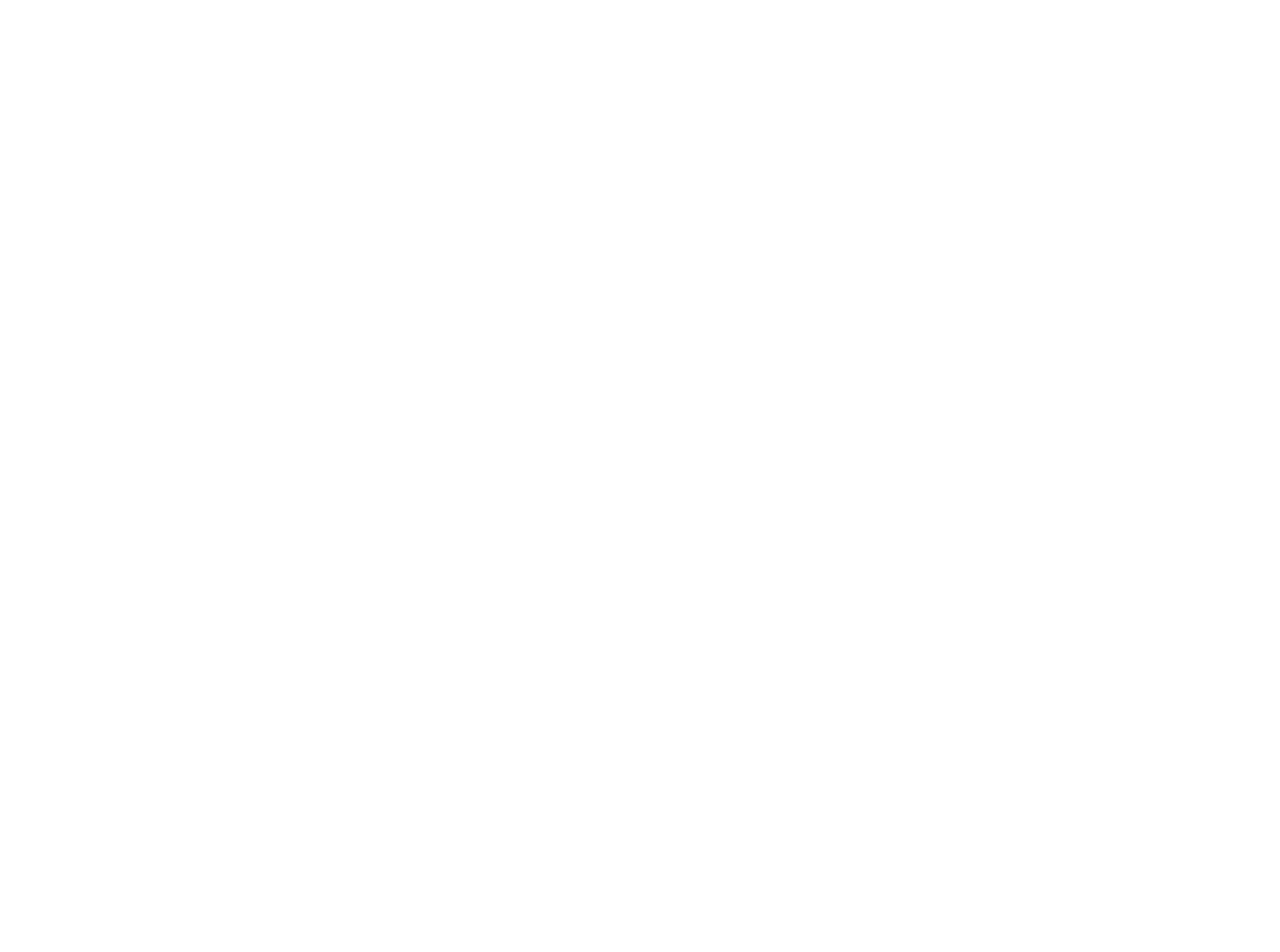
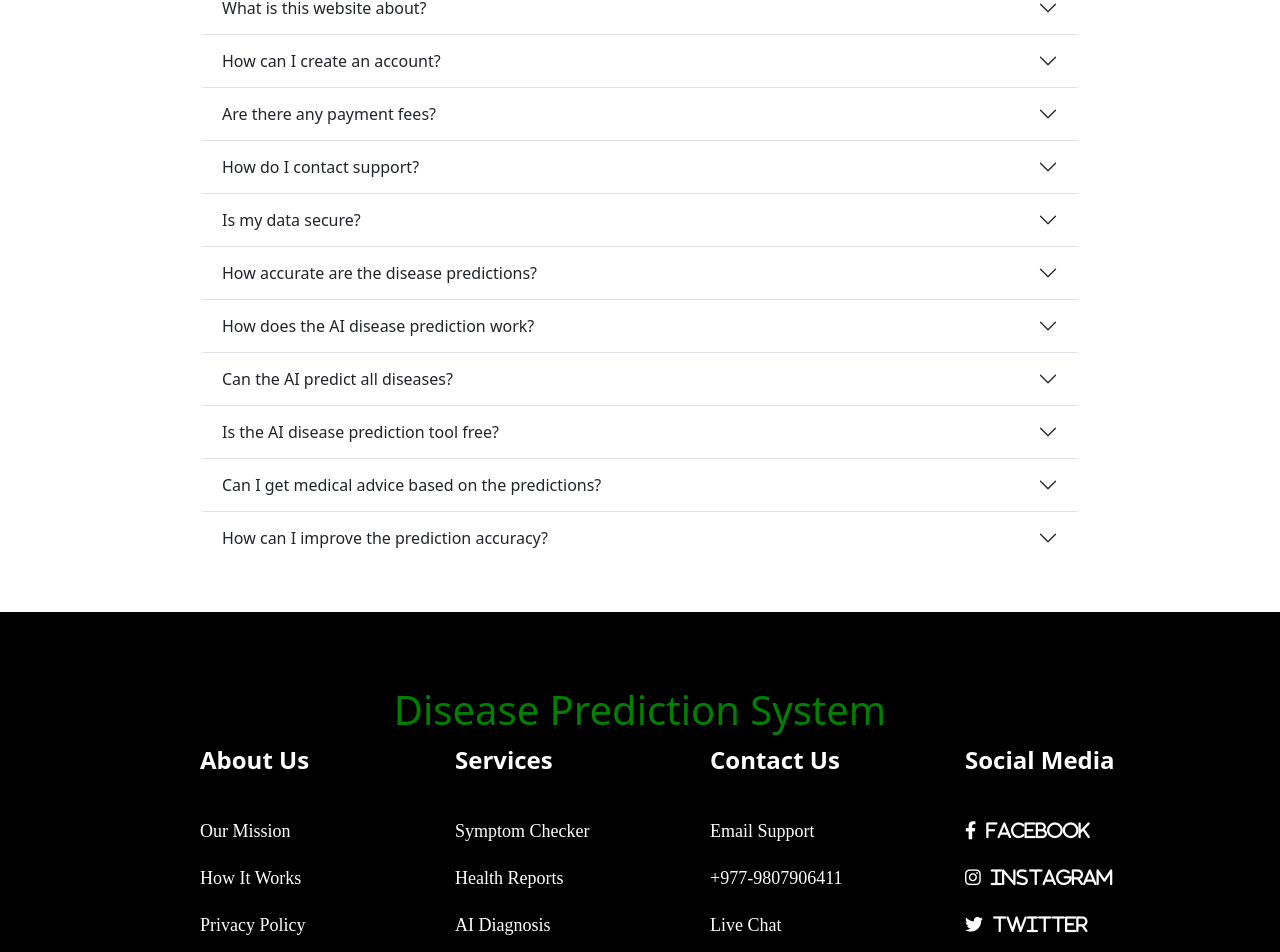
Before and after one commit to RajaulAnsari/Flask-Driven-Disease-Prediction-System, a React (Vite) app in the folder client/: page /faq in a window 1280 px wide. Before the commit this address had no page. Shown: the part 237-1189 px from the top of the page. Before the commit the page ends 800 px from the top, so only its background shows below. Built offline with nearby package versions, Linux system fonts and the light colour scheme.

Commit message:
FAQ page and UserHistory page and also updated footer

```diff
--- a/client/package.json
+++ b/client/package.json
@@ -10,10 +10,12 @@
     "preview": "vite preview"
   },
   "dependencies": {
+    "@fortawesome/fontawesome-free": "^6.7.2",
     "@tanstack/react-query": "^5.72.2",
     "axios": "^1.8.4",
     "bootstrap": "^5.3.5",
     "jwt-decode": "^4.0.0",
+    "mdb-react-ui-kit": "^9.0.0",
     "react": "^19.0.0",
     "react-bootstrap": "^2.10.9",
     "react-dom": "^19.0.0",
--- a/client/src/App.jsx
+++ b/client/src/App.jsx
@@ -9,6 +9,8 @@
 import AdminRoute from "./components/AdminRoute";
 import BlogPage from "./components/Blog";
 import BlogDetails from "./components/BlogDetails";
+import FAQ from "./components/FAQ";
+import UserHistory from "./components/UserHistory";
 const Home = lazy(() => import("./components/Home"));
 
 function App() {
@@ -51,6 +53,16 @@
             ),
           },
           {
+            path: "/reports",
+            element: (
+              <PrivateRoute>
+                <Suspense fallback={<div>Loading...</div>}>
+                  <UserHistory />
+                </Suspense>
+              </PrivateRoute>
+            ),
+          },
+          {
             path: "/admin",
             element: (
               <Suspense fallback={<div>Loading...</div>}>
@@ -84,6 +96,14 @@
               </Suspense>
             ),
           },
+          {
+            path: "/faq",
+            element: (
+              <Suspense fallback={<div>Loading...</div>}>
+                <FAQ />
+              </Suspense>
+            ),
+          },
         ])}
       />
     </>
--- /dev/null
+++ b/client/src/components/FAQ.jsx
@@ -0,0 +1,134 @@
+import React from "react";
+import { MDBAccordion, MDBAccordionItem, MDBContainer } from "mdb-react-ui-kit";
+import Navbar from "./Navbar";
+import Footer from "./Footer";
+
+export default function FAQ() {
+  return (
+    <>
+      <Navbar />
+      <MDBContainer className="mt-5" style={{ maxWidth: "900px" }}>
+        <h2 className="text-center mb-5">Frequently Asked Questions</h2>
+        <MDBAccordion flush className="mb-5">
+          <MDBAccordionItem
+            collapseId={1}
+            headerTitle="What is this website about?"
+          >
+            <p>
+              This website provides an overview of our services and features. It
+              is designed to help users easily find the information they need
+              and access our services at no cost.
+            </p>
+          </MDBAccordionItem>
+          <MDBAccordionItem
+            collapseId={2}
+            headerTitle="How can I create an account?"
+          >
+            <p>
+              You can create an account by clicking on the 'Register' button in
+              the navbar. Once you fill in the required details, you'll be able
+              to start using our services.
+            </p>
+          </MDBAccordionItem>
+          <MDBAccordionItem
+            collapseId={3}
+            headerTitle="Are there any payment fees?"
+          >
+            <p>
+              No, our services are completely free of charge. You can enjoy all
+              the features without worrying about any hidden fees.
+            </p>
+          </MDBAccordionItem>
+          <MDBAccordionItem
+            collapseId={4}
+            headerTitle="How do I contact support?"
+          >
+            <p>
+              You can contact us through the following methods:
+              <ul>
+                <li>Email</li>
+                <li>Phone</li>
+                <li>Live Chat</li>
+              </ul>
+              Available in the footer of the website.
+            </p>
+          </MDBAccordionItem>
+          <MDBAccordionItem collapseId={5} headerTitle="Is my data secure?">
+            <p>
+              Yes, we take data security very seriously. Our website uses
+              encryption methods to ensure that your personal data is safe and
+              secure at all times.
+            </p>
+          </MDBAccordionItem>
+          <MDBAccordionItem
+            collapseId={6}
+            headerTitle="How accurate are the disease predictions?"
+          >
+            <p>
+              The disease predictions are based on advanced AI algorithms and
+              historical medical data. While the predictions are highly
+              accurate, they should be considered as informational and not a
+              substitute for professional medical advice.
+            </p>
+          </MDBAccordionItem>
+          <MDBAccordionItem
+            collapseId={7}
+            headerTitle="How does the AI disease prediction work?"
+          >
+            <p>
+              Our AI system analyzes the symptoms you enter and compares them
+              with known disease patterns. It then provides possible disease
+              predictions and recommendations. The AI is trained on a large
+              dataset of medical records and research to ensure accurate
+              results.
+            </p>
+          </MDBAccordionItem>
+          <MDBAccordionItem
+            collapseId={8}
+            headerTitle="Can the AI predict all diseases?"
+          >
+            <p>
+              While our AI system is trained on a wide range of diseases, it may
+              not cover every possible condition. The accuracy of the
+              predictions depends on the symptoms provided, and we recommend
+              consulting a healthcare professional for a complete diagnosis.
+            </p>
+          </MDBAccordionItem>
+          <MDBAccordionItem
+            collapseId={9}
+            headerTitle="Is the AI disease prediction tool free?"
+          >
+            <p>
+              Yes, the AI-powered disease prediction tool is completely free to
+              use. There are no charges associated with using the tool or
+              accessing the predictions.
+            </p>
+          </MDBAccordionItem>
+          <MDBAccordionItem
+            collapseId={10}
+            headerTitle="Can I get medical advice based on the predictions?"
+          >
+            <p>
+              No, the AI predictions are for informational purposes only. They
+              should not be used as a substitute for medical advice. Always
+              consult a healthcare professional for a proper diagnosis and
+              treatment plan.
+            </p>
+          </MDBAccordionItem>
+          <MDBAccordionItem
+            collapseId={11}
+            headerTitle="How can I improve the prediction accuracy?"
+          >
+            <p>
+              To get the most accurate predictions, make sure to provide as many
+              symptoms as possible and ensure they are described clearly. The
+              more detailed your input, the better the prediction results will
+              be.
+            </p>
+          </MDBAccordionItem>
+        </MDBAccordion>
+      </MDBContainer>
+      <Footer />
+    </>
+  );
+}
--- a/client/src/components/Footer.jsx
+++ b/client/src/components/Footer.jsx
@@ -30,7 +30,7 @@
 
           <div className="footer-column">
             <p className="footer-heading">Services</p>
-            <a href="#" className="footer-link">
+            <a href="/symptomschecker" className="footer-link">
               Symptom Checker
             </a>
             <a href="#" className="footer-link">
@@ -47,13 +47,13 @@
           <div className="footer-column">
             <p className="footer-heading">Contact Us</p>
             <a
-              href="mailto:contact@diseasepredictor.com"
+              href="mailto:aidiseasepredictor@gmail.com"
               className="footer-link"
             >
               Email Support
             </a>
-            <a href="tel:+1234567890" className="footer-link">
-              +1 (234) 567-890
+            <a href="tel:+9779807906411" className="footer-link">
+              +977-9807906411
             </a>
             <a href="#" className="footer-link">
               Live Chat
@@ -62,22 +62,31 @@
 
           <div className="footer-column">
             <p className="footer-heading">Social Media</p>
-            <a href="#" className="footer-link">
+            <a
+              href="https://www.facebook.com/rajaul.ansari1432/"
+              className="footer-link"
+            >
               <i className="fab fa-facebook-f">
                 <span style={{ marginLeft: "10px" }}>Facebook</span>
               </i>
             </a>
-            <a href="#" className="footer-link">
+            <a
+              href="https://www.instagram.com/razaul_____ansari/"
+              className="footer-link"
+            >
               <i className="fab fa-instagram">
                 <span style={{ marginLeft: "10px" }}>Instagram</span>
               </i>
             </a>
-            <a href="#" className="footer-link">
+            <a href="https://www.x.com/" className="footer-link">
               <i className="fab fa-twitter">
                 <span style={{ marginLeft: "10px" }}>Twitter</span>
               </i>
             </a>
-            <a href="#" className="footer-link">
+            <a
+              href="https://www.linkedin.com/in/md-rajaul-ansari/"
+              className="footer-link"
+            >
               <i className="fab fa-linkedin">
                 <span style={{ marginLeft: "10px" }}>LinkedIn</span>
               </i>
--- /dev/null
+++ b/client/src/components/UserHistory.jsx
@@ -0,0 +1,108 @@
+import { useEffect, useState } from "react";
+import Navbar from "./Navbar";
+import Footer from "./Footer";
+
+function UserHistory() {
+  const [reports, setReports] = useState([]);
+  const [loading, setLoading] = useState(true);
+  const [error, setError] = useState(null);
+
+  // Fetch reports data from API
+  useEffect(() => {
+    const fetchReports = async () => {
+      try {
+        const token = localStorage.getItem("token");
+        if (!token) {
+          throw new Error("No token found in localStorage");
+        }
+
+        const response = await fetch(`http://127.0.0.1:5000/api/reports`, {
+          method: "POST",
+          headers: {
+            "Content-Type": "application/json",
+            Authorization: token,
+          },
+          body: JSON.stringify({ token: token }),
+        });
+
+        const data = await response.json();
+        if (!response.ok) {
+          throw new Error(data.message || "Failed to fetch reports");
+        }
+        setReports(data.predictions); // Assuming 'predictions' is the array in the response
+      } catch (err) {
+        console.error("Fetch error:", err);
+        setError(err.message);
+      } finally {
+        setLoading(false); // Set loading to false once the request completes
+      }
+    };
+
+    fetchReports();
+  }, []);
+
+  if (loading) {
+    return (
+      <>
+        <Navbar />
+        <div>Loading...</div>
+        <Footer />
+      </>
+    );
+  }
+
+  if (error) {
+    return (
+      <>
+        <Navbar />
+        <div>Error: {error}</div>
+        <Footer />
+      </>
+    );
+  }
+
+  return (
+    <>
+      <Navbar />
+      <div className="user-history">
+        <h2>Your Prediction Reports</h2>
+        {reports.length === 0 ? (
+          <p>No reports found.</p>
+        ) : (
+          reports.map((report, index) => (
+            <div key={index} className="report-item">
+              <h3>Predicted Disease: {report.predicted_disease}</h3>
+              <p>
+                <strong>Description:</strong> {report.description}
+              </p>
+              <p>
+                <strong>Symptoms:</strong> {report.symptoms.join(", ")}
+              </p>
+              <p>
+                <strong>Precautions:</strong> {report.precautions.join(", ")}
+              </p>
+              <p>
+                <strong>Medications:</strong> {report.medications.join(", ")}
+              </p>
+              <p>
+                <strong>Diets:</strong> {report.diets.join(", ")}
+              </p>
+              <p>
+                <strong>Workouts:</strong> {report.workouts.join(", ")}
+              </p>
+              <p>
+                <strong>Date:</strong>{" "}
+                {report.datetime
+                  ? new Date(report.datetime.$date).toUTCString()
+                  : "No date available"}
+              </p>
+            </div>
+          ))
+        )}
+      </div>
+      <Footer />
+    </>
+  );
+}
+
+export default UserHistory;
```
Also changed, not shown: 2 other files (tests, documents, lock files or other folders).
